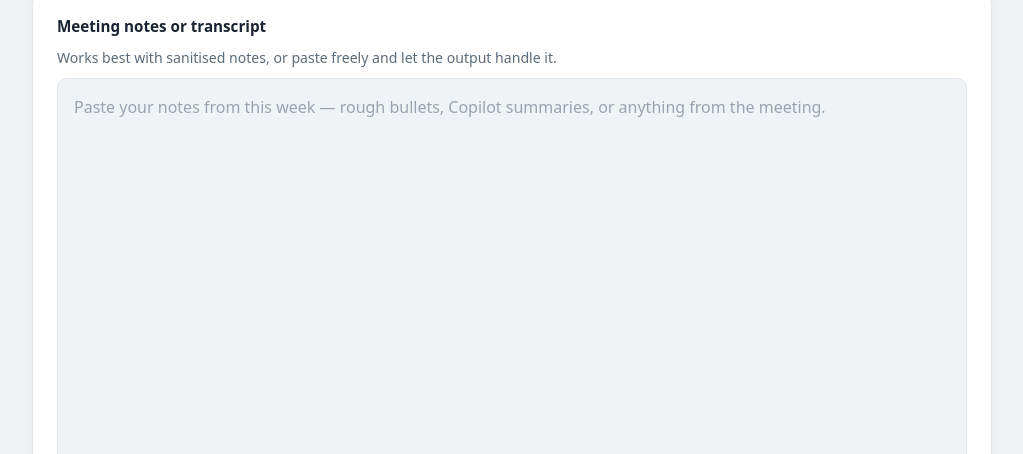
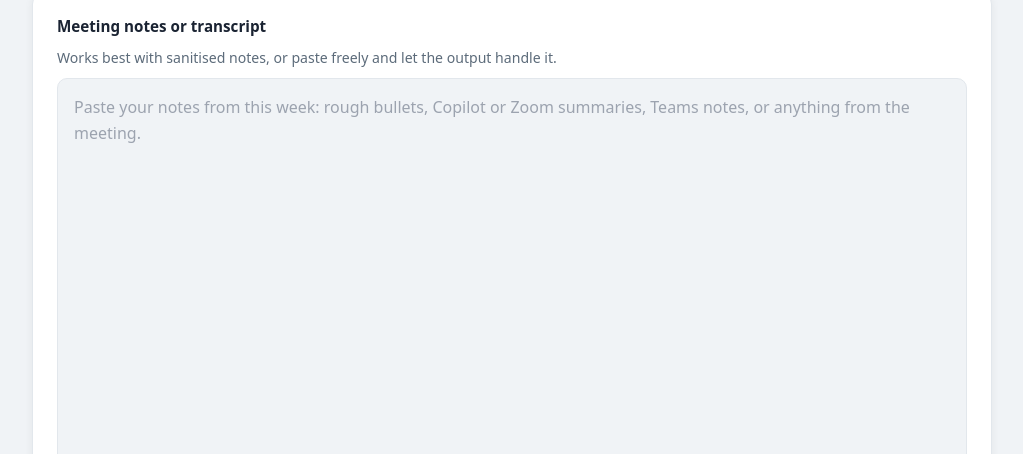
Before and after one commit to romeosison-svg/updateflow, a Next.js app: page /app in a window 1280 px wide. Shown: the part 498-952 px from the top of the page, without its empty margins (128-1151 px from the left). Built offline with nearby package versions, Linux system fonts and the light colour scheme.

Commit message:
fix(copy): update weekly notes placeholder

```diff
--- a/app/app/page.tsx
+++ b/app/app/page.tsx
@@ -349,7 +349,7 @@ export default function ToolPage() {
                 className="w-full min-h-[320px] p-4 resize-y leading-base border border-border rounded-input bg-bg text-text font-sans transition-colors duration-150 focus-visible:border-[#0d7377] focus-visible:outline-none"
                 value={transcript}
                 onChange={(event) => setTranscript(event.target.value)}
-                placeholder="Paste your notes from this week — rough bullets, Copilot summaries, or anything from the meeting."
+                placeholder="Paste your notes from this week: rough bullets, Copilot or Zoom summaries, Teams notes, or anything from the meeting."
                 rows={14}
               />
             </label>
```
